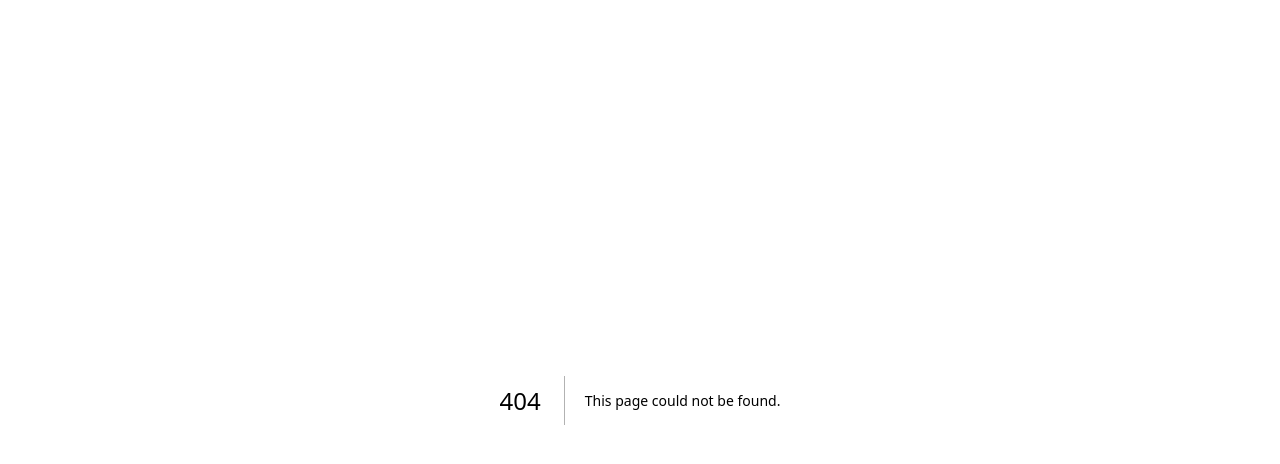
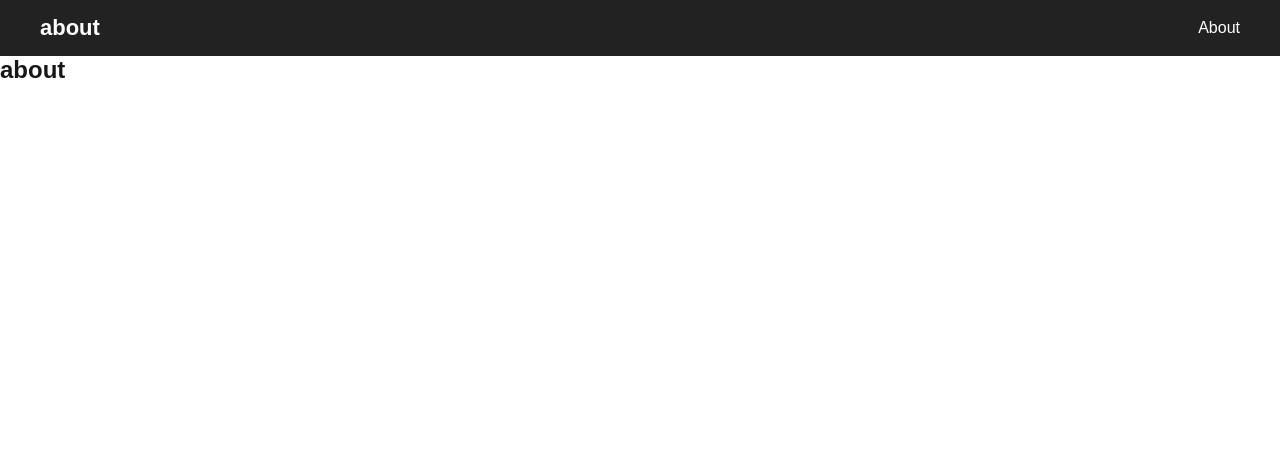
Before and after one commit to EnkhmunkhBEE/course-portal, a Next.js app: page /about in a window 1280 px wide. Before the commit this address had no page. Shown: the top 464 px of the page. Built offline with nearby package versions, Linux system fonts and the light colour scheme.

Commit message:
commit ymshig bno

```diff
--- /dev/null
+++ b/src/app/about/page.tsx
@@ -0,0 +1,11 @@
+import Header from "@/components/Header";
+
+export default function Page() {
+  return(
+    <>
+    <Header title="about"/>
+    <h2>about</h2>
+    </>
+
+  )
+}
--- a/src/app/globals.css
+++ b/src/app/globals.css
@@ -47,3 +47,103 @@ a {
     color-scheme: dark;
   }
 }
+
+footer {
+  text-align: center;
+  padding: 20px;
+  background: #111;
+  color: white;
+}
+
+.navbar {
+  display: flex;
+  justify-content: space-between;
+  align-items: center;
+  padding: 15px 40px;
+  background: #222;
+  color: white;
+}
+
+.logo {
+  font-size: 22px;
+  font-weight: bold;
+}
+
+.nav-links {
+  display: flex;
+  gap: 30px;
+}
+
+.nav-links div {
+  cursor: pointer;
+}
+.sidebar {
+  width: 220px;
+  min-height: 100vh;
+  padding: 25px 20px;
+  background: #222;
+  color: white;
+}
+
+.sidebar h2 {
+  margin-bottom: 30px;
+}
+
+.sidebar div {
+  padding: 12px;
+  margin-bottom: 5px;
+  cursor: pointer;
+}
+
+.sidebar div:hover {
+  background: #333;
+}
+
+.layout {
+  display: flex;
+}
+
+.content {
+  flex: 1;
+  padding: 30px;
+}
+
+.course-card {
+  background: rgb(0, 0, 0);
+  border: 1px solid #000000;
+  border-radius: 12px;
+  padding: 20px;
+  width: 250px;
+  box-shadow: 0 4px 10px rgba(0, 0, 0, 0.08);
+  transition: 0.2s;
+}
+
+.course-card:hover {
+  transform: translateY(-5px);
+  box-shadow: 0 8px 20px rgba(255, 240, 240, 0.15);
+}
+
+.course-card h2 {
+  margin: 0 0 10px;
+  font-size: 20px;
+}
+
+.category {
+  color: #ffffff;
+  margin-bottom: 15px;
+}
+
+.level {
+  display: inline-block;
+  padding: 5px 10px;
+  border-radius: 6px;
+  background: #eee;
+  color: #000000;
+  font-size: 14px;
+}
+
+.course-list {
+  display: grid;
+  grid-template-columns: repeat(3, 1fr);
+  gap: 20px;
+}
--- /dev/null
+++ b/src/app/login/page.tsx
@@ -0,0 +1,3 @@
+export default function Page() {
+
+}
--- /dev/null
+++ b/src/app/signup/page.tsx
@@ -0,0 +1,3 @@
+export default function Page() {
+  return null;
+}
--- /dev/null
+++ b/src/components/Footer.tsx
@@ -0,0 +1,3 @@
+export default function Footer() {
+
+    return ( <footer> <p>© 2026 My Website. All rights reserved.</p> </footer> ); }
--- /dev/null
+++ b/src/components/Header.tsx
@@ -0,0 +1,17 @@
+import Link from "next/link";
+
+type HeaderProps = {
+  title: string;
+};
+
+export default function Header({ title }: HeaderProps) {
+  return (
+    <nav className="navbar">
+      <div className="logo">{title}</div>
+
+      <div className="nav-links">
+        <Link href="/about">About</Link>
+      </div>
+    </nav>
+  );
+}
```
Also changed, not shown: src/app/page.tsx (+24 -65 lines), src/components/Coursecard.tsx (added, +30 -0 lines), src/components/Courselist.tsx (added, +71 -0 lines), src/components/Searchbox.tsx (added, +20 -0 lines), src/components/Sidebar.tsx (added, +13 -0 lines), src/components/Likebutton.tsx (added).
